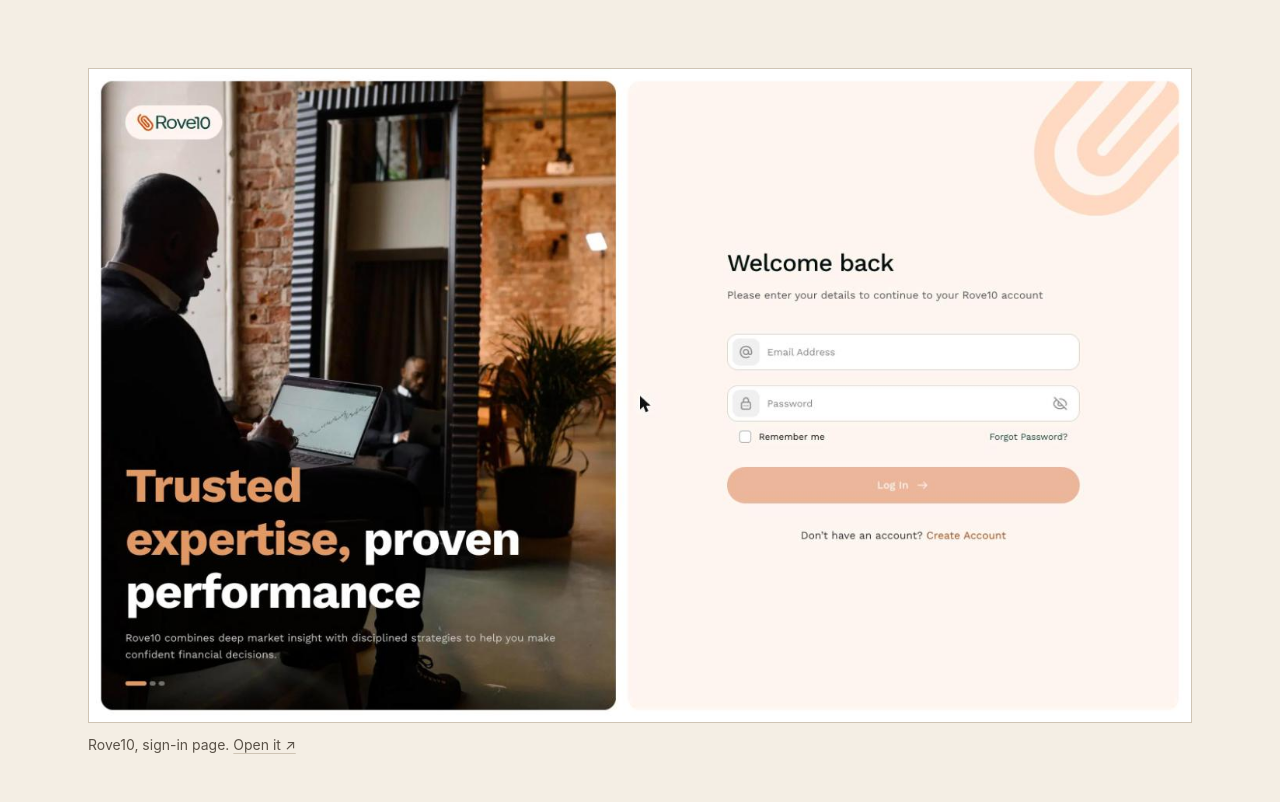
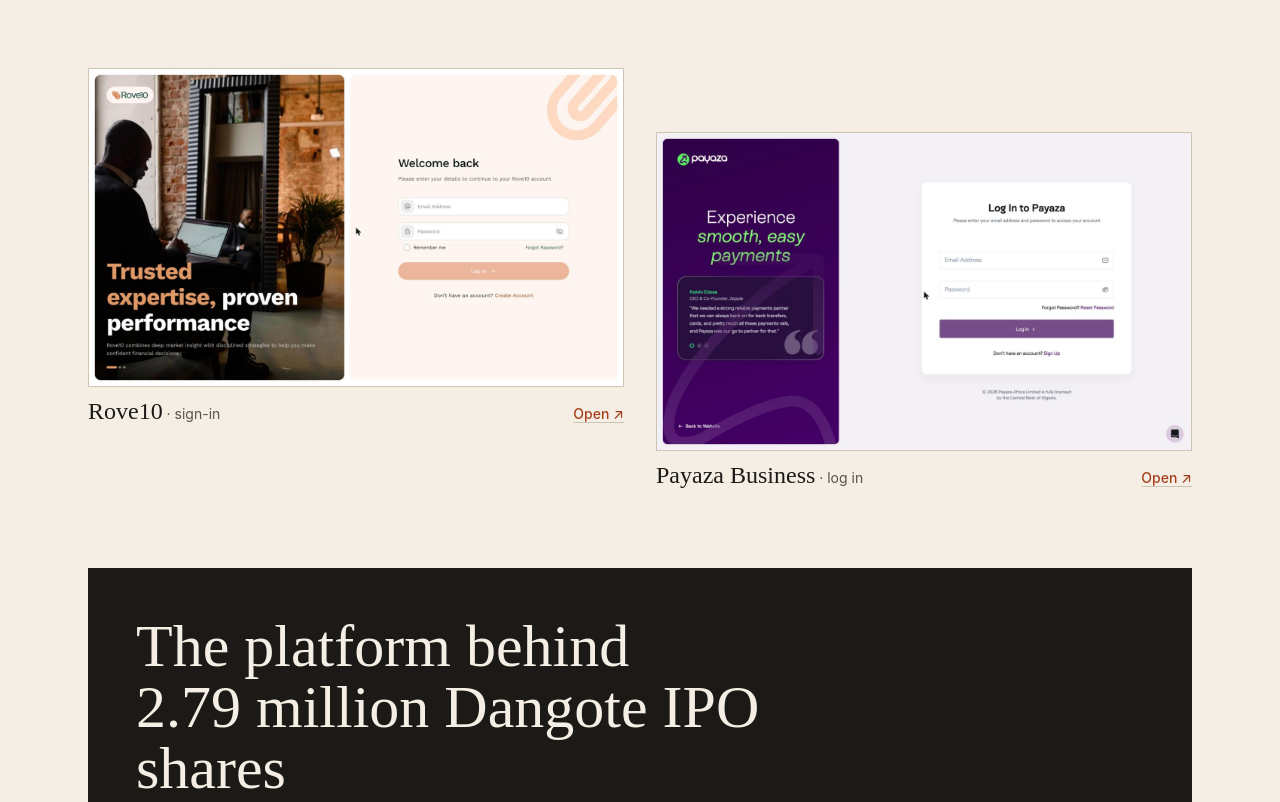
Before and after one commit to elu-melu/elu-melu.github.io, an Astro site: page / in a window 1280 px wide. Shown: the part 2720-3522 px from the top of the page. Built offline with nearby package versions, Linux system fonts and the light colour scheme; Astro itself is replaced by a stand-in of ours.

Commit message:
feat(work): show rove10 and payaza login pages side by side

```diff
--- a/src/components/Work.astro
+++ b/src/components/Work.astro
@@ -3,6 +3,12 @@ import { Image } from "astro:assets";
 import SectionHead from "./SectionHead.astro";
 import { experience, projects, skills } from "../data/siteData";
 import rove10 from "../assets/work/rove10-sign-in.jpg";
+import payaza from "../assets/work/payaza-login.jpg";
+
+const shots = [
+  { src: rove10, name: "Rove10", note: "sign-in", href: "https://app.rove10.com", alt: "The Rove10 sign-in page: a welcome-back login form beside a photo of a professional working on a laptop" },
+  { src: payaza, name: "Payaza Business", note: "log in", href: "https://business.payaza.africa", alt: "The Payaza Business log-in page: a purple panel with a customer quote beside an email and password form" },
+];
 const base = import.meta.env.BASE_URL.replace(/\/$/, "");
 ---
 
@@ -35,21 +41,20 @@ const base = import.meta.env.BASE_URL.replace(/\/$/, "");
       ))}
     </ol>
 
-    <figure class="mb-20">
-      <a href="https://app.rove10.com" target="_blank" rel="noopener noreferrer" class="block border border-rule hover:border-ink transition-colors">
-        <Image
-          src={rove10}
-          alt="The Rove10 sign-in page: a welcome-back login form beside a photo of a professional working on a laptop"
-          widths={[700, 1100, 1418]}
-          sizes="(min-width: 1152px) 1104px, 92vw"
-          class="w-full h-auto"
-        />
-        <span class="sr-only">Rove10 merchant app (opens in a new tab)</span>
-      </a>
-      <figcaption class="font-sans text-sm text-muted mt-3">
-        Rove10, sign-in page. <a href="https://app.rove10.com" target="_blank" rel="noopener noreferrer" class="link">Open it ↗<span class="sr-only"> (opens in a new tab)</span></a>
-      </figcaption>
-    </figure>
+    <div class="grid md:grid-cols-2 gap-x-8 gap-y-10 mb-20">
+      {shots.map((s, i) => (
+        <figure class:list={[i % 2 === 1 && "md:mt-16"]}>
+          <a href={s.href} target="_blank" rel="noopener noreferrer" class="block border border-rule hover:border-ink transition-colors">
+            <Image src={s.src} alt={s.alt} widths={[500, 800, 1100]} sizes="(min-width: 768px) 540px, 92vw" class="w-full h-auto" />
+            <span class="sr-only">{s.name} (opens in a new tab)</span>
+          </a>
+          <figcaption class="mt-3 flex items-baseline justify-between gap-4">
+            <span class="font-display text-2xl leading-none">{s.name}<span class="font-sans text-sm text-muted"> · {s.note}</span></span>
+            <a href={s.href} target="_blank" rel="noopener noreferrer" class="font-sans text-sm font-medium text-rust link">Open ↗<span class="sr-only"> {s.name} (opens in a new tab)</span></a>
+          </figcaption>
+        </figure>
+      ))}
+    </div>
 
     <a
       href={`${base}/work/dangote-ipo/`}
```
Also changed, not shown: src/assets/work/payaza-login.jpg (added).
